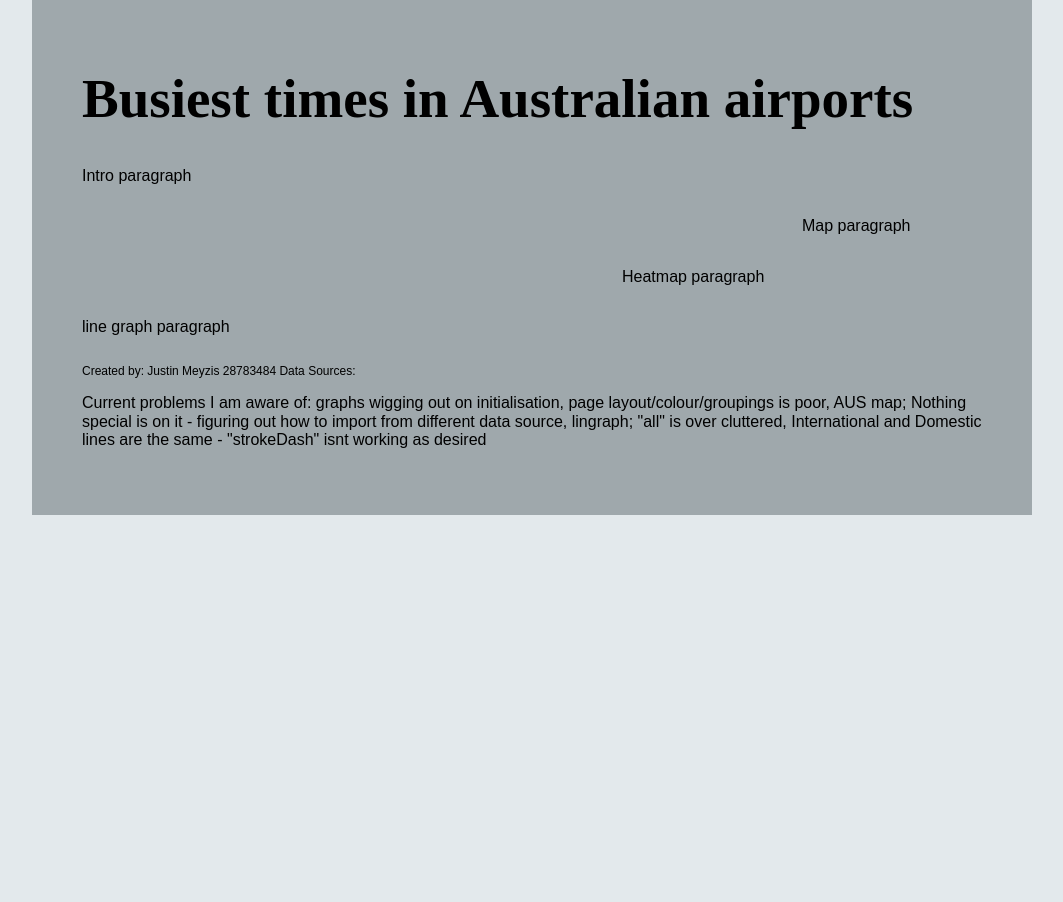
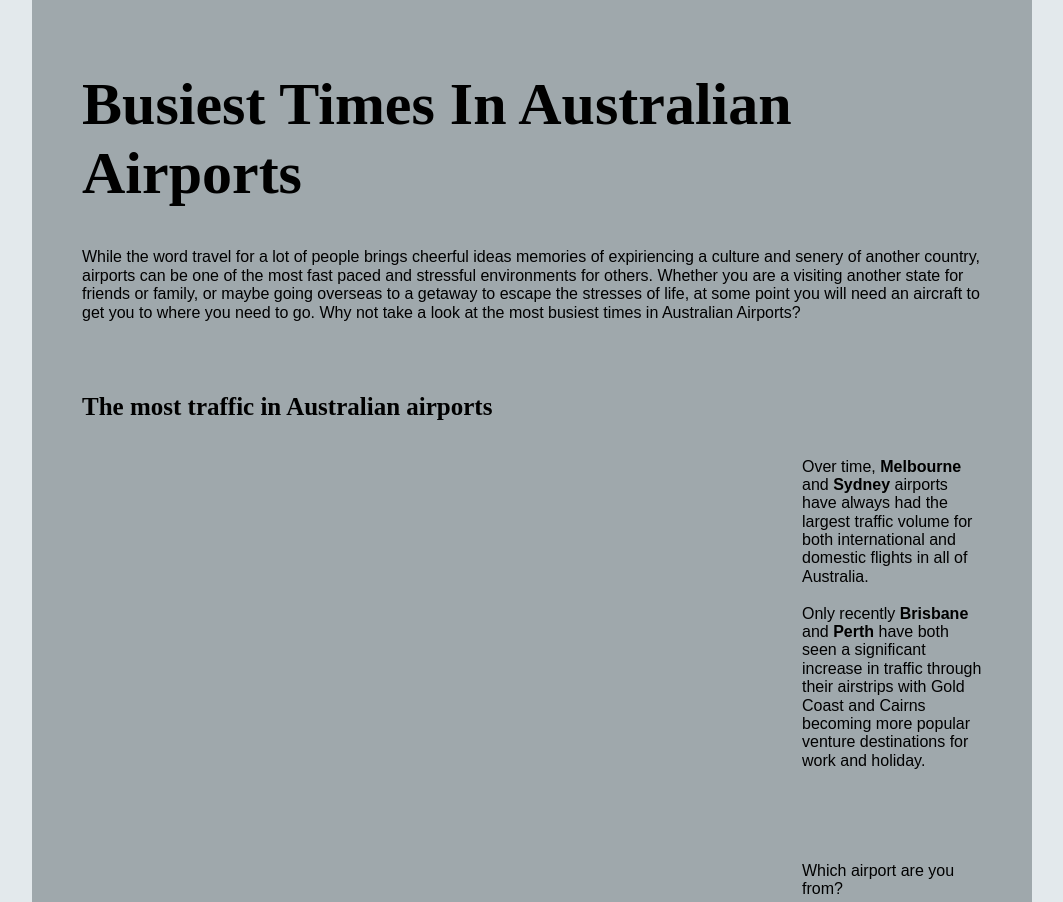
Before and after one commit to JM219/Data-vis-FIT3179, a plain HTML site: page Data-vis-assignment-2/index.html in a window 1280 px wide. Shown: the top 902 px of the page, without its empty margins (108-1171 px from the left). Before the commit the page ends 800 px from the top, so only its background shows below. Drawn offline with nearby package versions, Linux system fonts and the light colour scheme; a script that the page names is missing.

Commit message:
Finished files
Finished html and CSS. Need to fix up the line graph still

```diff
--- a/Data-vis-assignment-2/CSS/styles.css
+++ b/Data-vis-assignment-2/CSS/styles.css
@@ -12,19 +12,25 @@ body {
     background-color: #e3e9ec;
 }
 
-/* Section background */
+/* Middle section */
+.MSection {
+    background-color: #8a9194;
+    padding: 20px;
+}
 
 
 /* Main heading */
 .heading {
-    font-size: 55px;
+    font-size: 60px;
     font-family: 'Times New Roman', Times, serif;
 }
+
 
 /* Introduction paragraph */
 .intro {
     font-size: medium;
     font-family: "Arial";
+    padding-bottom: 30px;
 }
 
 .map {
@@ -37,8 +43,9 @@ body {
 
 /* Plot title */
 .plotTitle {
-    font-size: small;
+    font-size: 25px;
     font-family: 'Times New Roman', Times, serif;
+    font-weight: bold;
 }
 
 /* Explination paragraphs */
--- a/Data-vis-assignment-2/Heat_map.vg.json
+++ b/Data-vis-assignment-2/Heat_map.vg.json
@@ -2,7 +2,7 @@
     "$schema": "https://vega.github.io/schema/vega-lite/v5.json",
     "height": 400,
     "title": "",
-    "background": "#9fa8ac",
+    "background": "#8a9194",
     "data": {
         "url": "https://raw.githubusercontent.com/JM219/Data-vis-FIT3179/main/Data-vis-assignment-2/Data_01.csv"
     },
--- a/Data-vis-assignment-2/index.html
+++ b/Data-vis-assignment-2/index.html
@@ -23,11 +23,11 @@
                 <div class = "pure-u-1">
                     <div>
                         <h1 class = "heading">
-                            Busiest times in Australian airports
+                            Busiest Times In Australian Airports
                         </h1>
 
                         <p class = "intro">
-                            Intro paragraph
+                            While the word travel for a lot of people brings cheerful ideas memories of expiriencing a culture and senery of another country, airports can be one of the most fast paced and stressful environments for others. Whether you are a visiting another state for friends or family, or maybe going overseas to a getaway to escape the stresses of life, at some point you will need an aircraft to get you to where you need to go. Why not take a look at the most busiest times in Australian Airports?
                         </p>
                     </div>
                 </div>
@@ -38,14 +38,18 @@
                                                                 <!-- Australia Map row -->
             <div class = "pure-g">
                 <div class = "pure-u-4-5">
+                    <p class = "plotTitle">
+                        The most traffic in Australian airports
+                    </p>
                     <div id ="Map_of_AUS" ></div>
-                    <!-- Import Map here -->
                 </div>
 
                 <div class = "pure-u-1-5">
                     <div>
                         <p>
-                            Map paragraph
+                            <br><br><br><br> Over time, <b>Melbourne</b> and <b>Sydney</b> airports have always had the largest traffic volume for both international and domestic flights in all of Australia.
+                            <br><br> Only recently <b>Brisbane</b> and <b>Perth</b> have both seen a significant increase in traffic through their airstrips with Gold Coast and Cairns becoming more popular venture destinations for work and holiday.
+                            <br><br><br><br><br><br> Which airport are you from?
                         </p>
                     </div>
                 </div>
@@ -55,17 +59,23 @@
 
 
                                                                 <!-- Heatmap -->
-            <div class = "pure-g">
+            <div class = "pure-g MSection">
 
                 <div class = "pure-u-3-5 heatmapcss">
-                    <!-- Import Heatmap here -->
+                    <p class = "plotTitle">
+                        Airport growth over time
+                    </p>
                     <div id = "Heatmap_of_Total"></div>
                 </div>
 
                 <div class = "pure-u-2-5">
                     <div>
                         <p>
-                            Heatmap paragraph
+                            <br><br><br><br>Since 1985 all airports have seen a significant increase in traffic to when they first were established.
+                            Alice Springs however is one of the destinations that has decreased in use, primarily owing to the decrease in industry in the region after 1994. <br><br>
+                            After 2019, <b>COVID</b> had a massive impact on net traffic on all airports, largely owing to the state lockdowns preventing interstate travel in the hopes of stopping the spread of the virus.
+                            Only recently, in the last 4 months have airports started to pick back up but <b>not quite as high as what they once were this time in 2019</b>.
+                            <br><br><br><br><br><br> Which airport do you think as more to grow and be the largest airport is Australia?
                         </p>
                     </div>
                 </div>
@@ -78,26 +88,27 @@
             <div class = "pure-g">
                 <div class = "pure-u-1-2">
                     <div>
-                        <p>
-                            line graph paragraph
+                        <p >
+                            <br><br><br><br> Across all airports, Domestic travel has always been the primary reason for foot traffic.
+                            Over the last 35 years, Melbourne and Sydney have seen a <b>400% increase</b> in domestic foot traffic which is expected to continue to rise as Australia continues to grow and develop.
+                            International foot traffic for all airports typically on makes up <b>10-25% </b>of the foot traffic each year.
+                            <br><br>Leading up to Christmas, airports have a long build up perios that quickly drops off in January and Febuary, when everyone makes it home. Over the year, international travel starts relatively consistant however, largely owing to difference in gobal weather depending on destination.
+                            <br><br><br><br><br><br> How does the foot traffic compare to when you were at the airport last?
                         </p>
                     </div>
                 </div>
 
                 <div class = "pure-u-1-2">
+                    <p class = "plotTitle">
+                        Domestic vs International foot traffic in Australian airports
+                    </p>
                     <div id = "Dom-Int_Linegraph"></div>
-                    <!-- Import Dom/Int line graph -->
                 </div>
             </div>
 
             <div class = "source">
                 <p>
                     Created by: Justin Meyzis 28783484 Data Sources:
-                </p>
-            </div>
-            <div>
-                <p>
-                    Current problems I am aware of: graphs wigging out on initialisation, page layout/colour/groupings is poor, AUS map; Nothing special is on it - figuring out how to import from different data source, lingraph; "all" is over cluttered, International and Domestic lines are the same - "strokeDash" isnt working as desired
                 </p>
             </div>
         </div>
```
Also changed, not shown: Data-vis-assignment-2/Map_Adjustable_Sizes.vg.json (+19 -3 lines).
